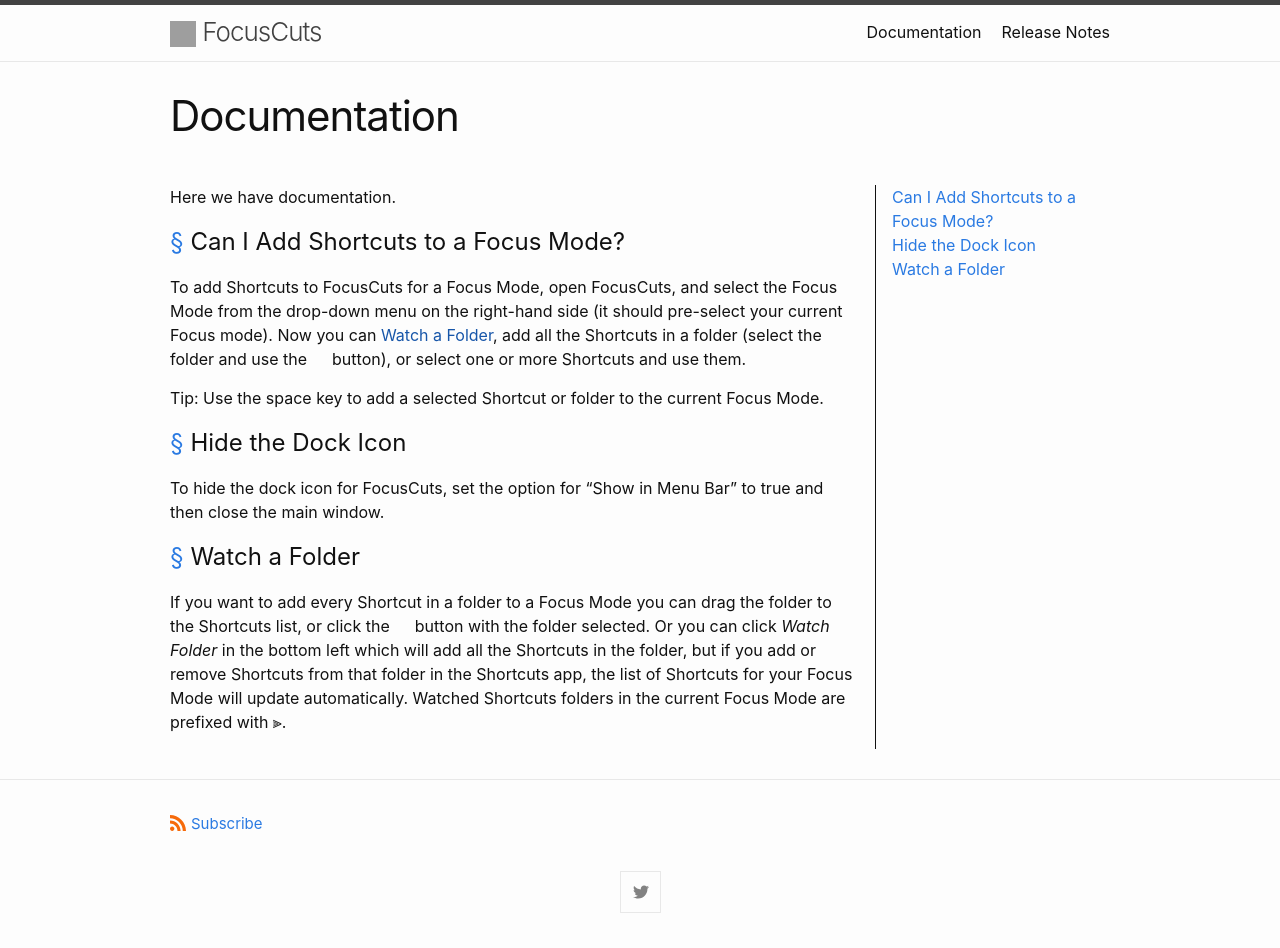
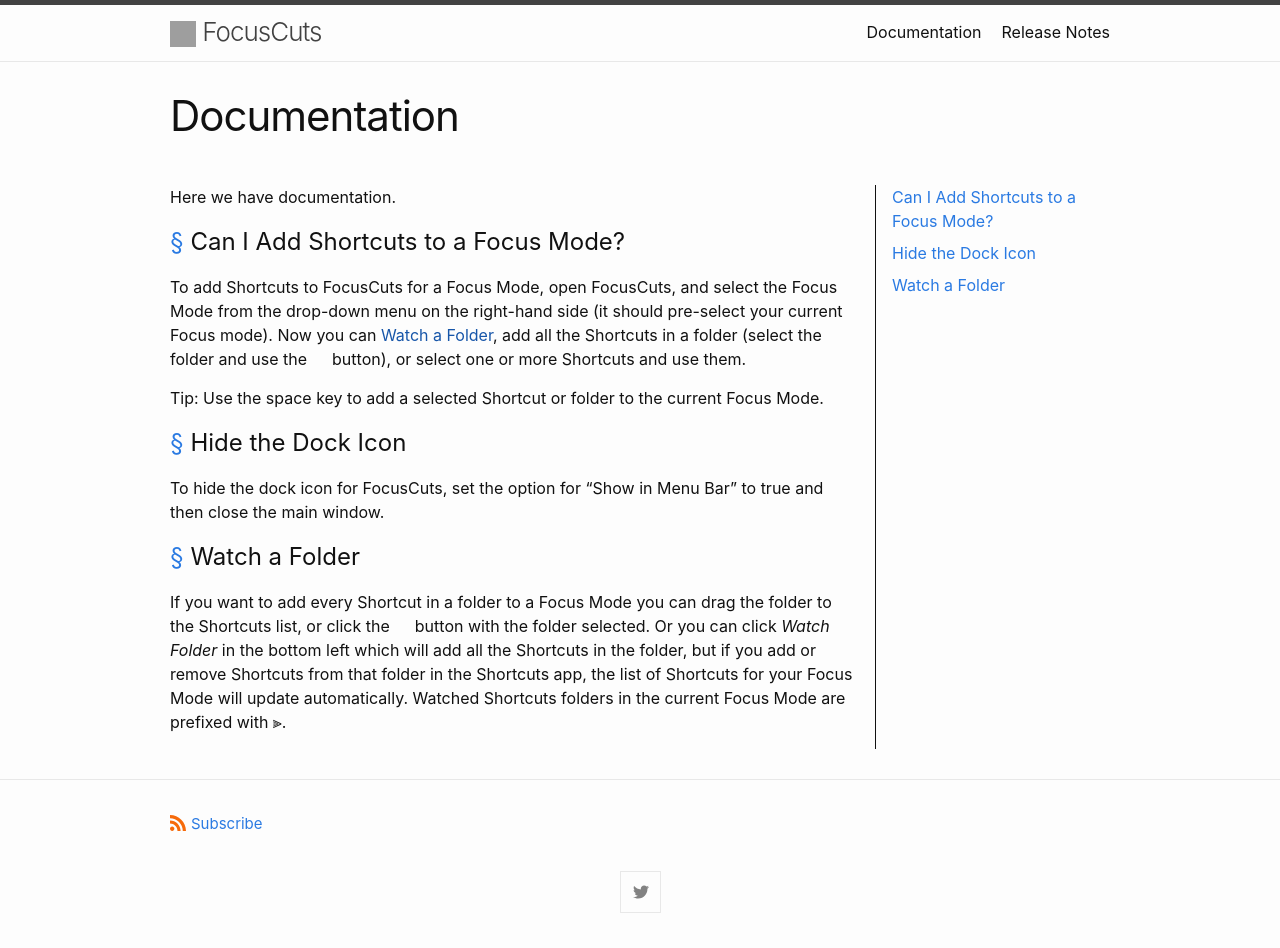
Before and after one commit to Omni-Tooling/FocusCuts-Site, a Jekyll site: the page built from help.md, in a window 1280 px wide. Built offline with Jekyll 4.4.1, drawn with Linux system fonts in a browser that asks for light colours; grey boxes are pictures that could not be loaded.

Commit message:
Add some spacing to the menu

```diff
--- a/_sass/minima/custom-styles.scss
+++ b/_sass/minima/custom-styles.scss
@@ -62,6 +62,10 @@
         margin-left: revert;
       }
       list-style: none;
+
+      li {
+        padding-bottom: 0.5em;
+      }
     }
   }
 }
```
